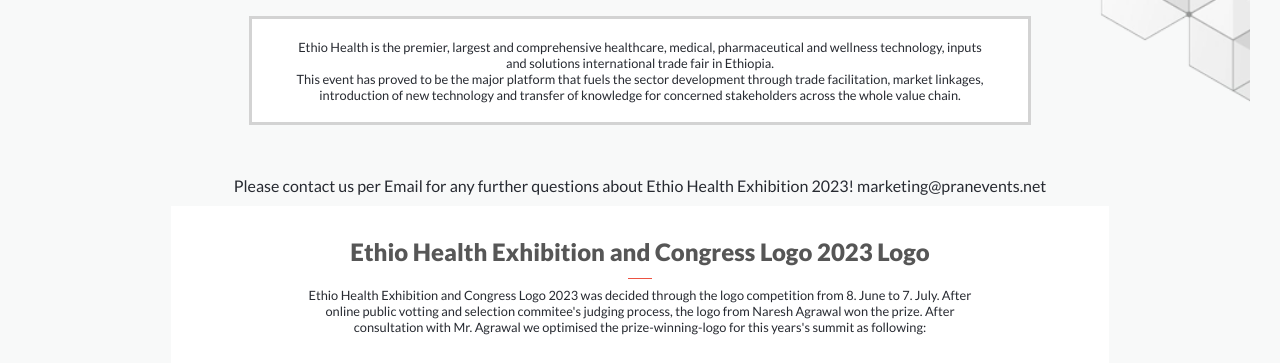
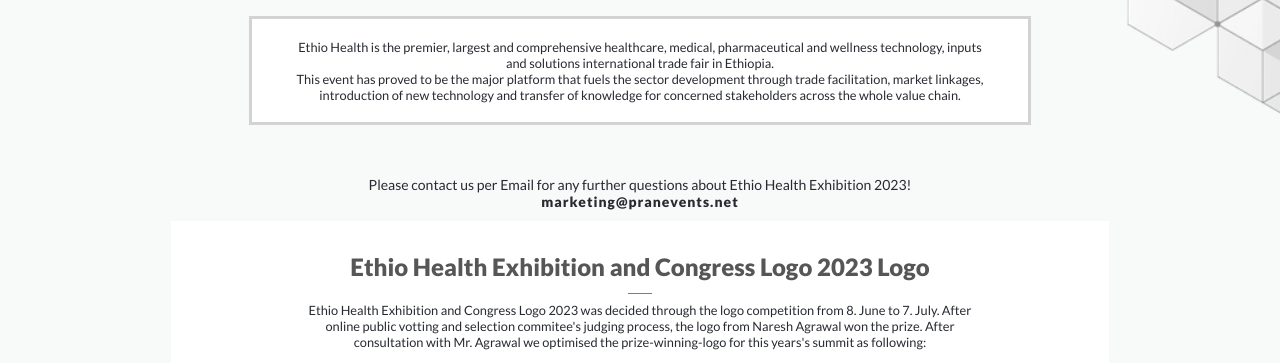
Before and after one commit to yosaddis/FirstCapstoneProject, a website: page about.html in a window 1280 px wide. Shown: the part 342-705 px from the top of the page. Drawn offline with Linux system fonts and the light colour scheme; a web font is replaced by a local one.

Commit message:
Fix background issues on about page

```diff
--- a/about-style.css
+++ b/about-style.css
@@ -1,4 +1,4 @@
-@import url('https://fonts.googleapis.com/css2?family=Lato:ital,wght@0,400;500;0,900;1,300&family=Poppins:wght@400;600;700;900&display=swap');
+@import url('https://fonts.googleapis.com/css2?family=Lato:ital,wght@0,400;0,900;1,300&family=Poppins:wght@400;600;700;900&display=swap');
 @import url('https://fonts.cdnfonts.com/css/cocogoose');
 
 html,
@@ -89,8 +89,8 @@
 /* headline styles */
 
 header {
-  background-image: url(./img/background/background.png);
-  background-repeat: no-repeat;
+  background: url(./img/background/background.png);
+  background-repeat: round;
   background-size: contain;
   text-align: center;
 }
@@ -201,7 +201,7 @@
 
 main {
   display: flex;
-  background: white;
+  background-color: white;
 }
 
 .main-title {
--- a/about.html
+++ b/about.html
@@ -11,7 +11,7 @@
 </head>
 
 <body>
-	<header class="header-container">
+	<header >
 		<nav class="header-nav">
 			<div class="container-top-nav">
 				<div class="header-top-nav">
@@ -109,9 +109,12 @@
 						chain.
 					</p>
 				</div>
-				<div class="headline-paragraph-contact">
-					Please contact us per Email for any further questions about Ethio Health Exhibition 2023!
-					<span>marketing@pranevents.net</span>
+				<div class="headline-contact">
+					<p>
+						Please contact us per Email for any further questions about Ethio Health Exhibition 2023!
+					<br>
+						<a>marketing@pranevents.net</a>
+					</p>
 				</div>
 			</div>
 		</div>
--- a/script.js
+++ b/script.js
@@ -12,9 +12,10 @@
   headerNavMobile.classList.add('hidden');
 });
 
-const speakerContainerCard = document.querySelector('.speaker-container-card');
 const speakerBtn = document.querySelector('.speakers-btn');
 
+if (speakerBtn != null) {
+  const speakerContainerCard = document.querySelector('.speaker-container-card');
   const mediaqueryList = window.matchMedia('(max-width: 768px)');
 
   const speakersDetail = [
@@ -120,3 +121,4 @@
   screenTest(mediaqueryList);
 
   mediaqueryList.addListener(screenTest);
+}
--- a/style.css
+++ b/style.css
@@ -88,8 +88,8 @@
 
 .header-container {
   background-image: url(./img/background/background.png);
+  background-repeat: no-repeat;
   background-size: contain;
-  background-repeat: no-repeat;
 }
 
 .headline-paragraph-description {
```
Also changed, not shown: index.html (+1 -0 lines), README.md, img/background/background.svg (added). Lines whose indentation alone changed are shown as unchanged.
